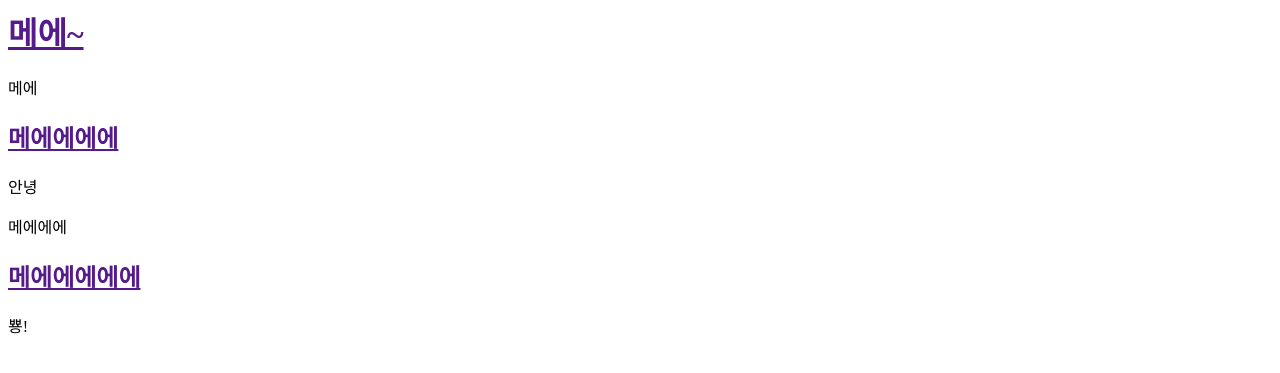
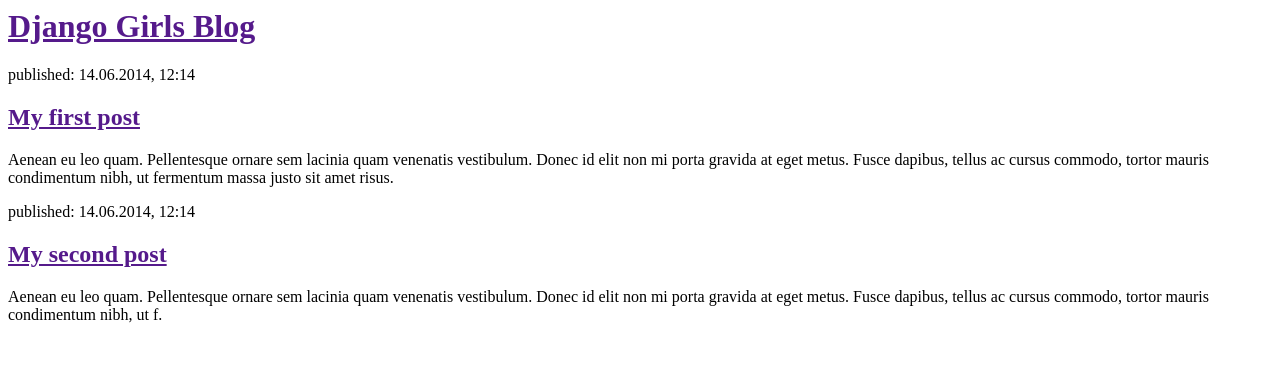
Before and after one commit to sang90222/my-first-blog, a Django app: page / in a window 1280 px wide. Shown: the top 373 px of the page. Run offline with Django 3.2, Linux system fonts and the light colour scheme.

Commit message:
change 2

```diff
--- a/blog/templates/blog/post_list.html
+++ b/blog/templates/blog/post_list.html
@@ -1,22 +1,22 @@
 <html>
     <head>
-        <title>해미야</title>
+        <title>Django Girls blog</title>
     </head>
     <body>
         <div>
-            <h1><a href="">메에~</a></h1>
+            <h1><a href="">Django Girls Blog</a></h1>
         </div>
 
         <div>
-            <p>메에</p>
-            <h2><a href="">메에에에에</a></h2>
-            <p>안녕</p>
+            <p>published: 14.06.2014, 12:14</p>
+            <h2><a href="">My first post</a></h2>
+            <p>Aenean eu leo quam. Pellentesque ornare sem lacinia quam venenatis vestibulum. Donec id elit non mi porta gravida at eget metus. Fusce dapibus, tellus ac cursus commodo, tortor mauris condimentum nibh, ut fermentum massa justo sit amet risus.</p>
         </div>
 
         <div>
-            <p>메에에에</p>
-            <h2><a href="">메에에에에에</a></h2>
-            <p>뿅!</p>
+            <p>published: 14.06.2014, 12:14</p>
+            <h2><a href="">My second post</a></h2>
+            <p>Aenean eu leo quam. Pellentesque ornare sem lacinia quam venenatis vestibulum. Donec id elit non mi porta gravida at eget metus. Fusce dapibus, tellus ac cursus commodo, tortor mauris condimentum nibh, ut f.</p>
         </div>
     </body>
 </html>
```
